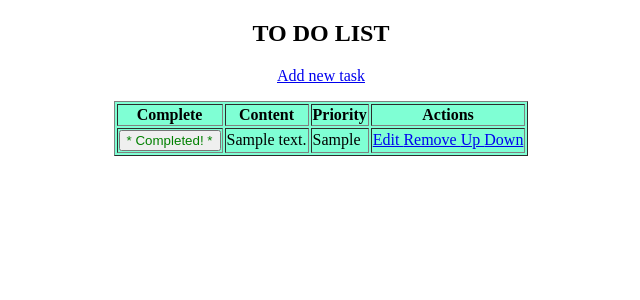
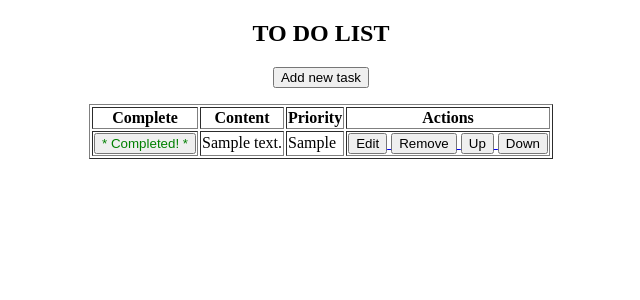
Before and after one commit to dmitriyanishchenko/TMS_Todo_list, a Django app: page / in a window 1280 px wide. Shown: the top 300 px of the page, without its empty margins (319-959 px from the left). Run offline with Django 3.2, Linux system fonts and the light colour scheme; tables that the repository leaves empty hold one stand-in row (values such as "Sample post").

Commit message:
edited templates home task

```diff
--- a/todo/todo_list/templates/home_task.html
+++ b/todo/todo_list/templates/home_task.html
@@ -5,9 +5,12 @@
 
     <h2 align="center"> TO DO LIST </h2>
 
-    <p align="center"><a href="{% url 'create_task' %}">Add new task</a></p>
+    <p align="center">
+        <a href="{% url 'create_task' %}">
+            <button class="button button-outline"> Add new task</button>
+        </a></p>
 
-    <table align="center" class="table table-hover" border="1" bgcolor="#7fffd4">
+    <table align="center" class="table table-hover" border="1">
         <tr>
             <th>Complete</th>
             <th>Content</th>
@@ -18,7 +21,7 @@
             <tr>
                 {% if task.completed %}
 
-                    <td style="color: green;" align="center">
+                    <td align="center">
                         <a href="{% url 'mark_completed' task.id %}">
                             <button class="button button-outline" style="color: green">* Completed! *</button>
                         </a>
@@ -26,9 +29,9 @@
 
                 {% else %}
 
-                    <td style="color: red;" align="center"><
+                    <td align="center">
                         <a href="{% url 'mark_completed' task.id %}">
-                            <button class="button button-clear">Not completed</button>
+                            <button class="button button-clear" style="color: red">Not completed</button>
                         </a>
                     </td>
 
@@ -37,10 +40,18 @@
                 <td>{{ task.content }}</td>
                 <td>{{ task.priority }}</td>
                 <td>
-                    <a href="{% url 'edit_task' task.id %}"> Edit </a>
-                    <a href="{% url 'remove_task' task.id %}"> Remove </a>
-                    <a href="{% url 'task_up' task.id %}"> Up </a>
-                    <a href="{% url 'task_down' task.id %}"> Down </a>
+                    <a href="{% url 'edit_task' task.id %}">
+                        <button class="button button-outline"> Edit</button>
+                    </a>
+                    <a href="{% url 'remove_task' task.id %}">
+                        <button class="button button-outline"> Remove</button>
+                    </a>
+                    <a href="{% url 'task_up' task.id %}">
+                        <button class="button button-outline"> Up</button>
+                    </a>
+                    <a href="{% url 'task_down' task.id %}">
+                        <button class="button button-outline"> Down</button>
+                    </a>
                 </td>
 
             </tr>
```
